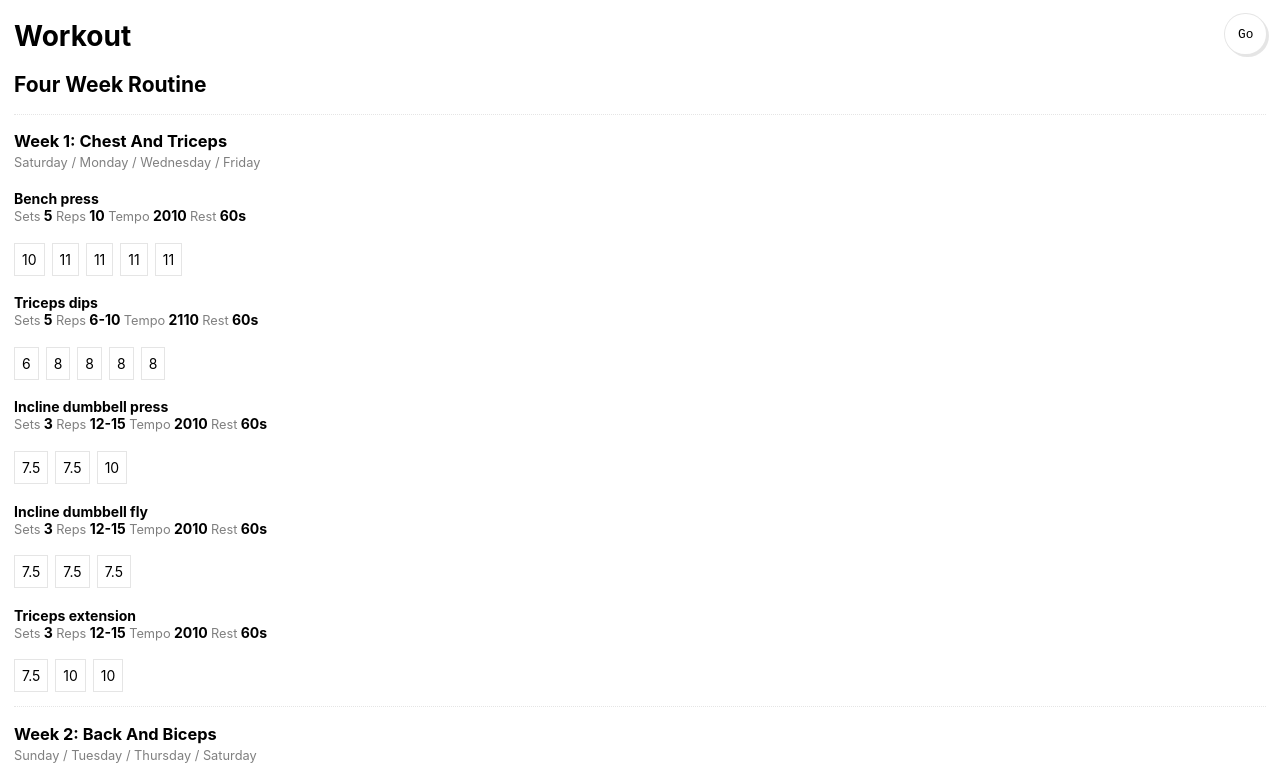
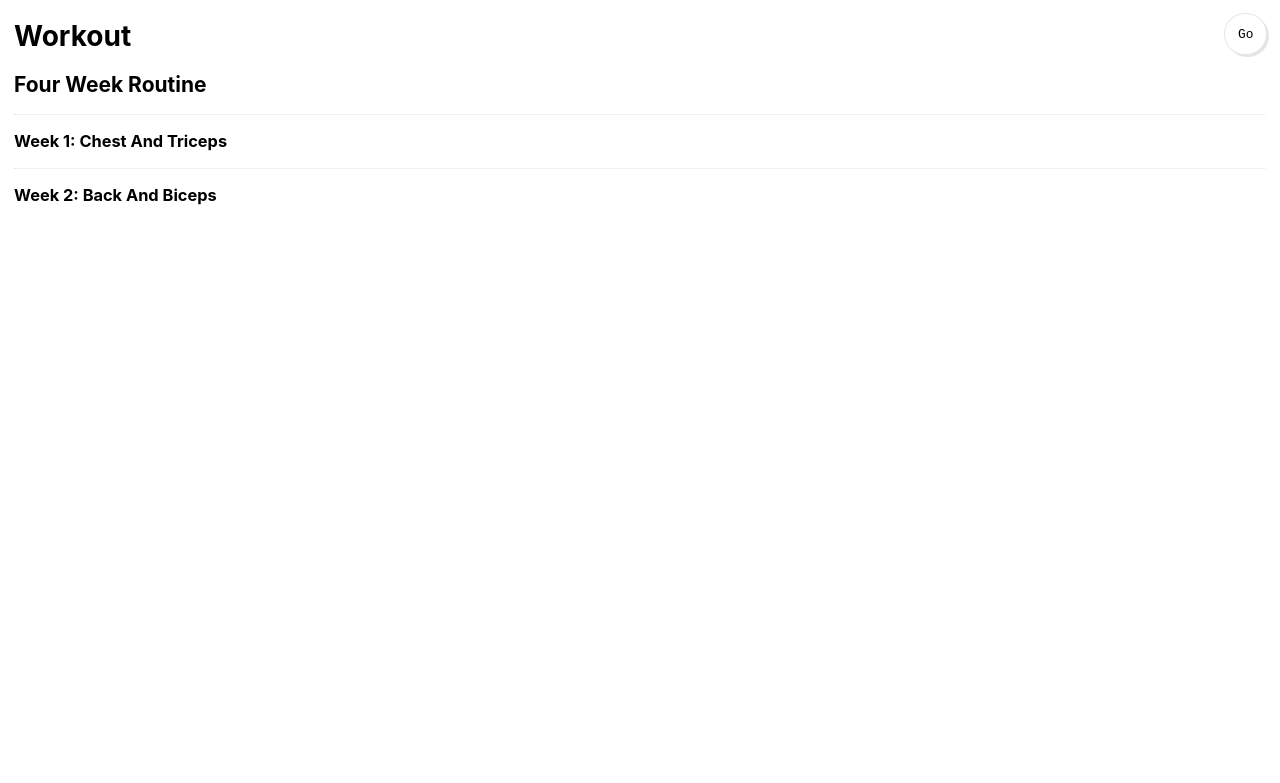
Before and after one commit to san650/workout, a React (Create React App) app: page / in a window 1280 px wide. Shown: the top 783 px of the page. Built offline with nearby package versions, Linux system fonts and the light colour scheme; the HTML template or start-up script is replaced by a standard one.

Commit message:
Collapse weeks

```diff
--- a/src/App.js
+++ b/src/App.js
@@ -1,4 +1,4 @@
-import React from 'react';
+import React, { Component } from 'react';
 import './App.css';
 import data from './data';
 import StopWatch from './components/stopwatch';
@@ -14,15 +14,36 @@ function App() {
   );
 }
 
-function Training({ title, weeks }) {
+class Training extends Component {
+  state = {
+    weeks: this.props.weeks.map((week) => ({
+      ...week,
+      isVisible: false
+    }))
+  }
+
+  render() {
     return (
       <div>
         <h2>
-        {title}
+          {this.props.title}
         </h2>
-      {weeks.map((week) => <Week key={week.title} {...week} />)}
+        {this.state.weeks.map((week) =>
+          <Week key={week.title} {...week} onVisibilityChange={this.handleVisibilityChange} />
+        )}
       </div>
     );
+  }
+
+  handleVisibilityChange = (target) => {
+    this.setState({
+      ...this.state,
+      weeks: this.state.weeks.map((week) =>
+        week.title !== target ?
+          week : { ...week, isVisible: !week.isVisible }
+      )
+    });
+  }
 }
 
 const weekStyle = {
@@ -36,19 +57,31 @@ const helpStyle = {
   fontWeight: 'normal',
 };
 
-function Week({ title, days, exercises }) {
+class Week extends Component {
+  render() {
+    const { title, days, exercises, isVisible } = this.props;
+
     return (
       <div style={weekStyle}>
-      <h3>
+        <h3 onClick={this.handleClick}>
           {title}
-        <br />
+          {isVisible && <br />}
+          {isVisible &&
             <span style={helpStyle}>
               {days}
             </span>
+          }
         </h3>
-      {exercises.map((exercise) => <Exercise key={exercise.name} {...exercise} />)}
+        {isVisible && exercises.map((exercise) =>
+          <Exercise key={exercise.name} {...exercise} />)
+        }
       </div>
     );
+  }
+
+  handleClick = () => {
+    this.props.onVisibilityChange(this.props.title);
+  }
 }
 
 function LabelAndValue({ label, value }) {
```
Lines whose indentation alone changed are shown as unchanged.
